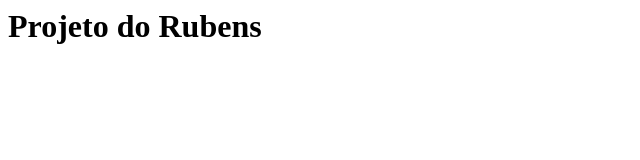
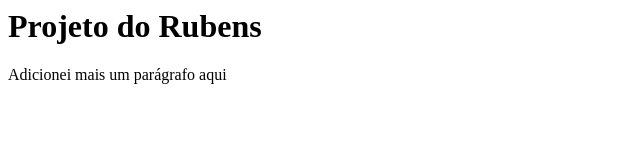
Before and after one commit to rubensfr/cursogit, a plain HTML site: page index.html in a window 1280 px wide. Shown: the whole page, without its empty margins (0-640 px from the left). Drawn offline with Linux system fonts and the light colour scheme.

Commit message:
mais um parágrafo

```diff
--- a/index.html
+++ b/index.html
@@ -1,7 +1,9 @@
 <html>
 <head>
+<title>Título da página</title>
 </head>
 <body>
 	<h1>Projeto do Rubens</h1>
+	<p>Adicionei mais um parágrafo aqui</p>
 </body>
 </html>
```
